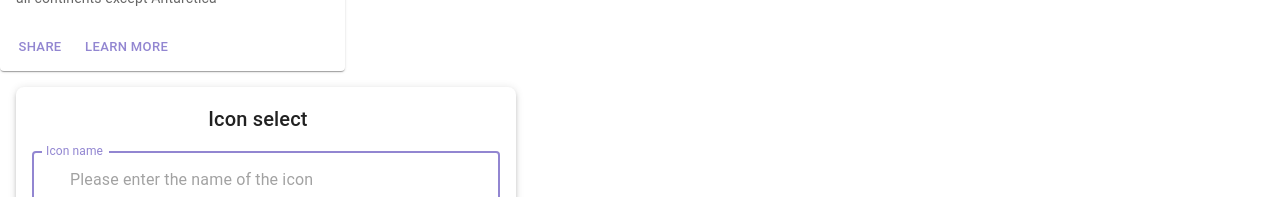
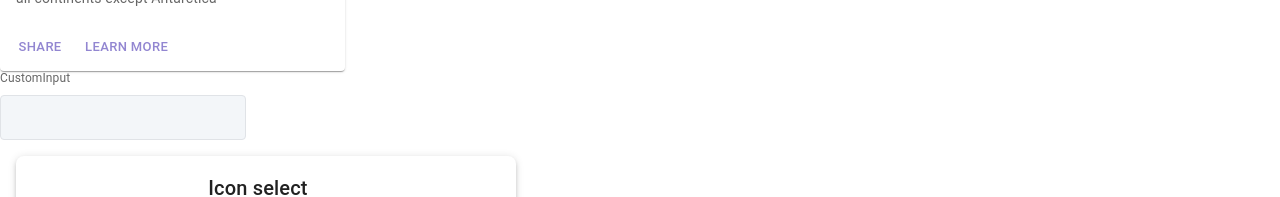
Before and after one commit to white4206/MUI-FullUse, a React (Vite) app: page /article in a window 1280 px wide. Shown: the part 312-509 px from the top of the page. Built offline with nearby package versions, Linux system fonts and the light colour scheme; some icons are missing; a web font is replaced by a local one.

Commit message:
feat: Tooltip默认props设置enterDelay为500、新增自定义Input组件

```diff
--- a/src/components/BackToTop.tsx
+++ b/src/components/BackToTop.tsx
@@ -1,6 +1,5 @@
-import { useDark } from '@/utils/hook';
 import KeyboardArrowUpIcon from '@mui/icons-material/KeyboardArrowUp';
-import { IconButton, Box, useScrollTrigger, useTheme, Tooltip, Fab } from '@mui/material';
+import { Box, useScrollTrigger, Tooltip, Fab } from '@mui/material';
 import { useTranslation } from 'react-i18next';
 
 interface BackToTopProps {
@@ -12,12 +11,10 @@ interface BackToTopProps {
 
 const BackToTop = (props: BackToTopProps) => {
     const { target, visibilityHeight = 200, right = 32, bottom = 32 } = props;
-    const theme = useTheme();
     const { t } = useTranslation();
-    const { isDark } = useDark();
     const trigger = useScrollTrigger({
         threshold: visibilityHeight, // 滚动超过100px时trigger为true
-        disableHysteresis: true, // 立即响应，不延迟});
+        disableHysteresis: true, // 立即响应, 不延迟
     });
 
     const handleBackToTop = () => {
@@ -27,7 +24,7 @@ const BackToTop = (props: BackToTopProps) => {
 
     return (
         trigger && (
-            <Tooltip title={t('backToTop')} placement="left" enterDelay={500}>
+            <Tooltip title={t('backToTop')} placement="left">
                 <Box position="fixed" right={right} bottom={bottom}>
                     <Fab size="small" color="primary" onClick={handleBackToTop}>
                         <KeyboardArrowUpIcon />
--- /dev/null
+++ b/src/components/CustomInput.tsx
@@ -0,0 +1,55 @@
+import { styled, InputBase, alpha, FormControl, InputLabel, type InputBaseProps } from '@mui/material';
+
+const BootstrapInput = styled(InputBase)(({ theme }) => ({
+    'label + &': {
+        marginTop: theme.spacing(3),
+    },
+    '& .MuiInputBase-input': {
+        borderRadius: 4,
+        position: 'relative',
+        backgroundColor: '#F3F6F9',
+        border: '1px solid',
+        borderColor: '#E0E3E7',
+        fontSize: 16,
+        width: 'auto',
+        padding: '10px 12px',
+        transition: theme.transitions.create(['border-color', 'background-color', 'box-shadow']),
+        // Use the system font instead of the default Roboto font.
+        fontFamily: [
+            '-apple-system',
+            'BlinkMacSystemFont',
+            '"Segoe UI"',
+            'Roboto',
+            '"Helvetica Neue"',
+            'Arial',
+            'sans-serif',
+            '"Apple Color Emoji"',
+            '"Segoe UI Emoji"',
+            '"Segoe UI Symbol"',
+        ].join(','),
+        '&:focus': {
+            boxShadow: `${alpha(theme.palette.primary.main, 0.25)} 0 0 0 0.2rem`,
+            borderColor: theme.palette.primary.main,
+        },
+        ...theme.applyStyles('dark', {
+            backgroundColor: '#1A2027',
+            borderColor: '#2D3843',
+        }),
+    },
+}));
+
+interface CustomInput {
+    inputBaseProps?: InputBaseProps;
+    label?: string;
+}
+
+const CustomInputBase = (props: CustomInput) => {
+    return (
+        <FormControl variant="standard">
+            {props?.label && <InputLabel shrink>{props.label}</InputLabel>}
+            <BootstrapInput {...props.inputBaseProps} />
+        </FormControl>
+    );
+};
+
+export default CustomInputBase;
--- a/src/layout/FontButton.tsx
+++ b/src/layout/FontButton.tsx
@@ -37,7 +37,7 @@ const FontButton = () => {
     };
     return (
         <>
-            <Tooltip title={t('navBar.font')} enterDelay={500}>
+            <Tooltip title={t('navBar.font')}>
                 <IconButton sx={{ borderRadius: 2 }} onClick={e => setAnchorEl(e.currentTarget)}>
                     <FontDownloadIcon />
                 </IconButton>
--- a/src/layout/FullscreenButton.tsx
+++ b/src/layout/FullscreenButton.tsx
@@ -9,7 +9,7 @@ const FullscreenButton = () => {
     const { t } = useTranslation();
 
     return (
-        <Tooltip title={t('navBar.fullscreen')} enterDelay={500}>
+        <Tooltip title={t('navBar.fullscreen')}>
             <IconButton sx={{ borderRadius: 2 }} onClick={() => toggleFullscreen()}>
                 {isFullscreen ? <FullscreenExitIcon></FullscreenExitIcon> : <FullscreenIcon />}
             </IconButton>
--- a/src/layout/NavBar.tsx
+++ b/src/layout/NavBar.tsx
@@ -67,7 +67,7 @@ const NavBar = ({ props }: { props: NavBarProps }) => {
                 <Box display={{ md: 'block', xs: 'none' }}>
                     {/* 主题切换按钮 */}
                     {navBarButtons.theme === 'navBar' && (
-                        <Tooltip title={t('navBar.theme')} enterDelay={500}>
+                        <Tooltip title={t('navBar.theme')}>
                             <IconButton sx={{ borderRadius: 2 }} onClick={e => void toggleThemeWithAnimation(e)}>
                                 {isDark ? <LightModeIcon /> : <DarkModeOutlinedIcon />}
                             </IconButton>
--- a/src/layout/NotificationButton.tsx
+++ b/src/layout/NotificationButton.tsx
@@ -7,7 +7,7 @@ const NotificationButton = () => {
 
     return (
         <>
-            <Tooltip title={t('navBar.notification')} enterDelay={500}>
+            <Tooltip title={t('navBar.notification')}>
                 <IconButton sx={{ borderRadius: 2 }}>
                     <Badge variant="dot" badgeContent={4} color="error">
                         <NotificationsIcon />
--- a/src/pages/article/index.tsx
+++ b/src/pages/article/index.tsx
@@ -5,6 +5,7 @@ import CardMedia from '@mui/material/CardMedia';
 import Button from '@mui/material/Button';
 import Typography from '@mui/material/Typography';
 import IconSelect from '@/components/IconSelect';
+import CustomInput from '@/components/CustomInput';
 
 const Article = () => {
     const handleSelectIcon = (icon: string) => {
@@ -27,6 +28,7 @@ const Article = () => {
                     <Button size="small">Learn More</Button>
                 </CardActions>
             </Card>
+            <CustomInput label="CustomInput" />
             <IconSelect sx={{ m: 2 }} onIconSelect={handleSelectIcon} />
         </>
     );
--- a/src/pages/home/index.tsx
+++ b/src/pages/home/index.tsx
@@ -1,7 +1,7 @@
 import { Box, Card, CardActionArea, CardContent, CardMedia, Container, Grid, IconButton, Paper, Stack, Tooltip, Typography, useTheme } from '@mui/material';
 import { Swiper, SwiperSlide } from 'swiper/react';
 import { Pagination } from 'swiper/modules';
-import { useBreakpoint, useDark } from '@/utils/hook';
+import { useBreakpoint } from '@/utils/hook';
 import HandymanIcon from '@mui/icons-material/Handyman';
 import { useTranslation } from 'react-i18next';
 import SvgIcon from '@/components/SvgIcon';
@@ -33,7 +33,6 @@ const Home = () => {
     const theme = useTheme();
     const { xl, lg, md, sm } = useBreakpoint();
     const { t } = useTranslation();
-    const { isDark } = useDark();
     const swiperData = [
         { id: 1, url: 'https://mui.com/static/images/cards/contemplative-reptile.jpg' },
         { id: 2, url: 'https://mui.com/static/images/cards/contemplative-reptile.jpg' },
@@ -97,7 +96,7 @@ const Home = () => {
                                         <Typography gutterBottom fontWeight={600} variant="h6" component="div">
                                             <Stack direction="row" alignItems="center" p={2} pb={0}>
                                                 工具箱
-                                                <Tooltip title={t('toolbox.edit')} enterDelay={500} placement="right">
+                                                <Tooltip title={t('toolbox.edit')} placement="right">
                                                     <IconButton sx={{ borderRadius: 2, ml: 1, transition: '.4s', '&:hover': { transform: 'rotate(15deg)' } }}>
                                                         <HandymanIcon sx={{ fontSize: 14, color: theme.palette.fullUseMain.main }} />
                                                     </IconButton>
--- a/src/theme/index.ts
+++ b/src/theme/index.ts
@@ -52,6 +52,13 @@ lightTheme = createTheme(lightTheme, {
         themeButtonBorderColor: lightTheme.palette.grey[300],
         navBarButtonBgColor: 'rgba(250,250,250)',
     },
+    components: {
+        MuiTooltip: {
+            defaultProps: {
+                enterDelay: 500,
+            },
+        },
+    },
 });
 let darkTheme = createTheme({
     palette: {
@@ -77,5 +84,12 @@ darkTheme = createTheme(darkTheme, {
         appBarColor: 'rgba(18,18,18,0.6)',
         themeButtonBorderColor: 'rgba(224,224,224,0.1)',
     },
+    components: {
+        MuiTooltip: {
+            defaultProps: {
+                enterDelay: 500,
+            },
+        },
+    },
 });
 export { lightTheme, darkTheme };
```
Also changed, not shown: src/layout/I18nButton.tsx (+5 -4 lines).
